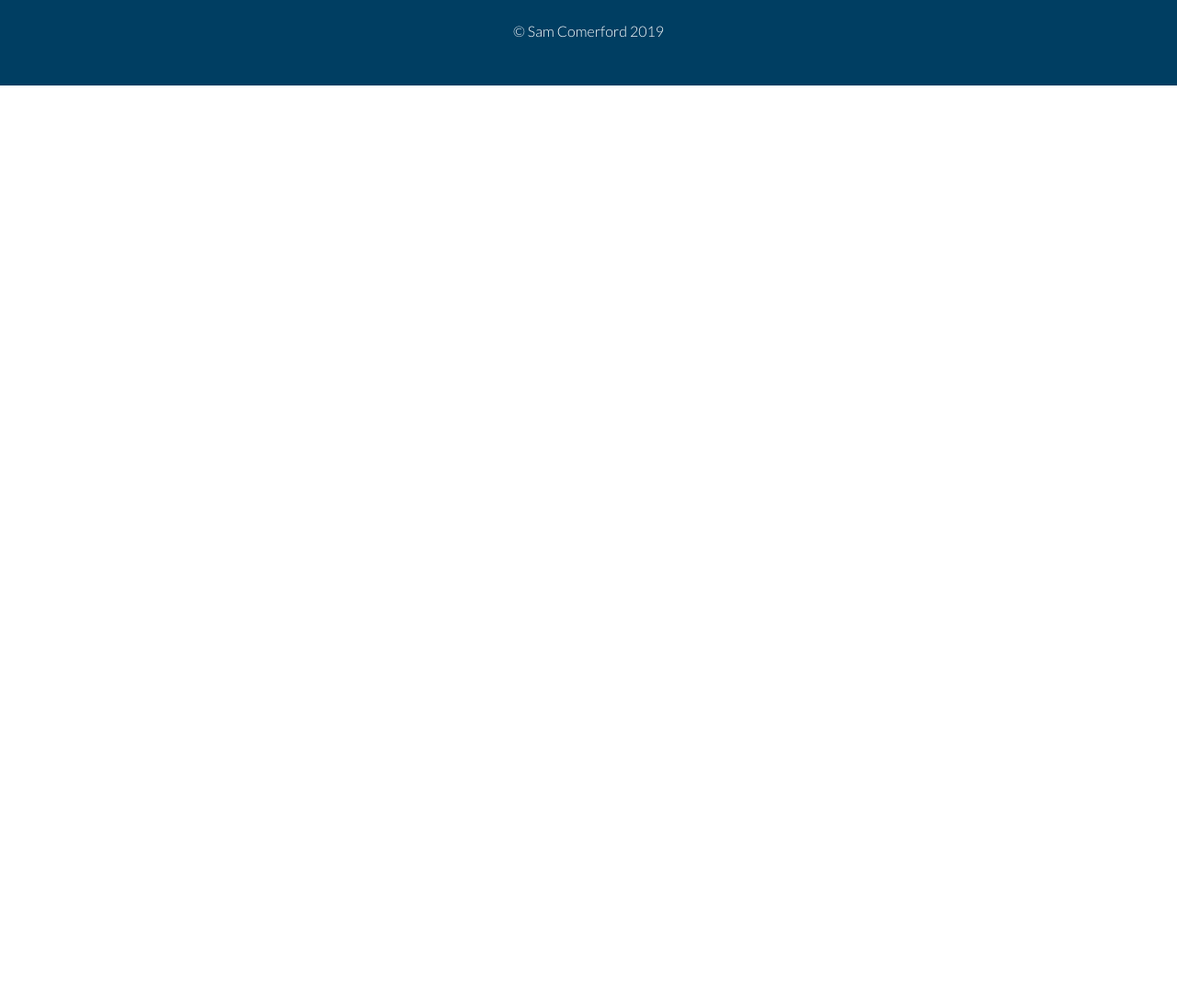
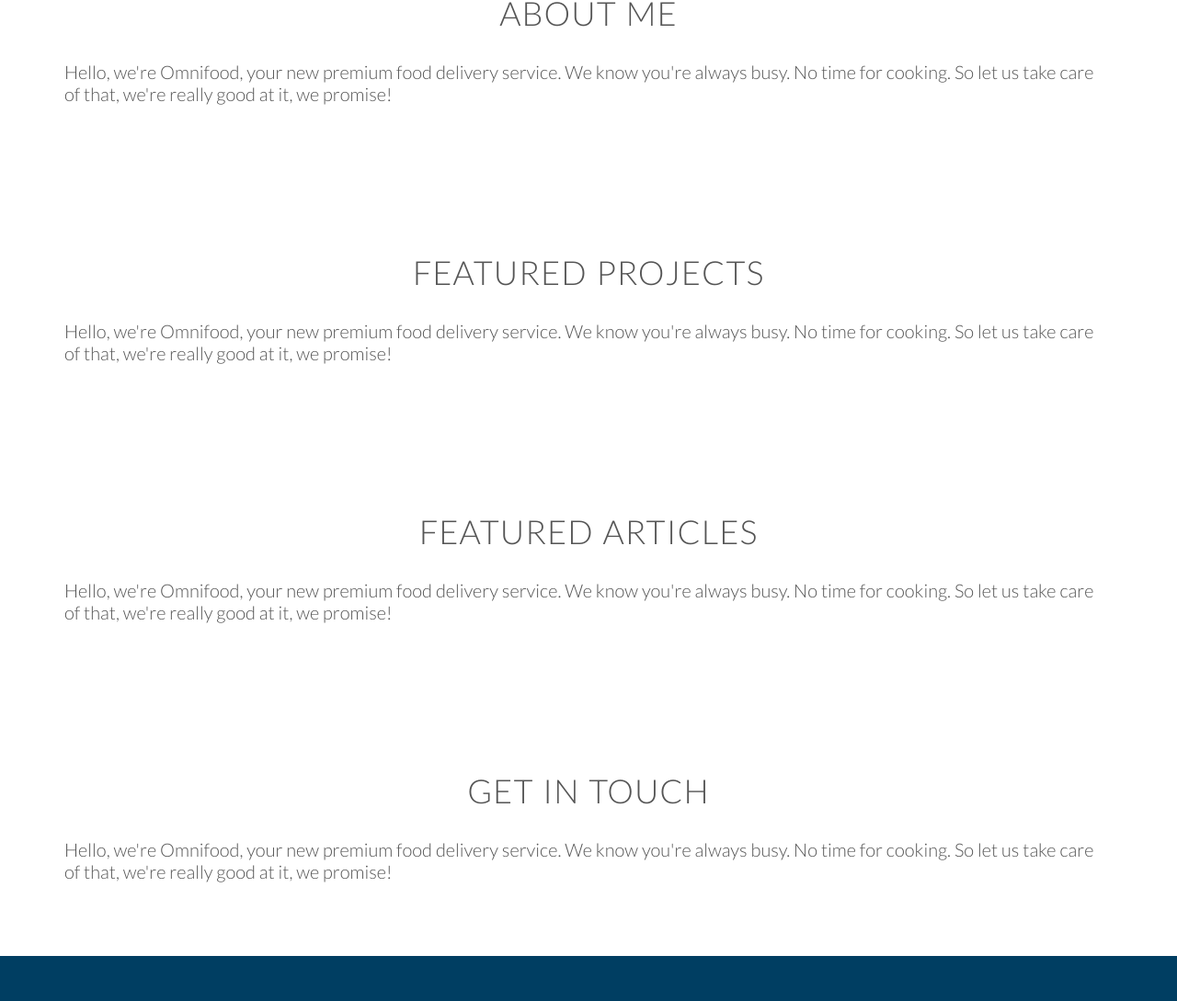
Before and after one commit to samcomma/portfolio-website, a plain HTML site: page index.html in a window 1280 px wide. Shown: the part 888-1977 px from the top of the page at 92% size. Before the commit the page ends 981 px from the top, so only its background shows below. Drawn offline with Linux system fonts and the light colour scheme; files whose address does not match are found by name.

Commit message:
formatting and new sections

```diff
--- a/index.html
+++ b/index.html
@@ -15,6 +15,7 @@
     <header>
       <nav>
         <div class='row'>
+          <div class="col span-4-of-5">
             <ul class='main-nav'>
               <li><a href='#'>About Me</a></li>
               <li><a href='#'>Projects</a></li>
@@ -22,11 +23,56 @@
               <li><a href='#'>Contact</a></li>
             </ul>
           </div>
+          <div class="col span-1-of-5">
+            <ul class="main-nav social-links">
+              <li><a href="#"><i class="ion-social-github"></i></a></li>
+              <li><a href="#"><i class="ion-social-linkedin"></i></a></li>
+              <li><a href="#"><i class="ion-social-googleplus"></i></a></li>
+              <li><a href="#"><i class="ion-social-instagram"></i></a></li>
+            </ul>
+          </div>
+        </div>
       </nav>
       <div class='hero-text-box'>
           <h1>Hey there...<br>My name's Sam</h1>
       </div>
     </header>
+
+    <section class="section-about-me">
+      <div class="row">
+        <h2>About Me</h2>
+        <p class="long-copy">
+          Hello, we're Omnifood, your new premium food delivery service. We know you're always busy. No time for cooking. So let us take care of that, we're really good at it, we promise!
+        </p>
+      </div>
+    </section>
+
+    <section class="section-about-me">
+      <div class="row">
+        <h2>Featured Projects</h2>
+        <p class="long-copy">
+          Hello, we're Omnifood, your new premium food delivery service. We know you're always busy. No time for cooking. So let us take care of that, we're really good at it, we promise!
+        </p>
+      </div>
+    </section>
+
+    <section class="section-about-me">
+      <div class="row">
+        <h2>Featured Articles</h2>
+        <p class="long-copy">
+          Hello, we're Omnifood, your new premium food delivery service. We know you're always busy. No time for cooking. So let us take care of that, we're really good at it, we promise!
+        </p>
+      </div>
+    </section>
+
+    <section class="section-about-me">
+      <div class="row">
+        <h2>Get in Touch</h2>
+        <p class="long-copy">
+          Hello, we're Omnifood, your new premium food delivery service. We know you're always busy. No time for cooking. So let us take care of that, we're really good at it, we promise!
+        </p>
+      </div>
+    </section>
 
     <footer>
       <div class='row'>
@@ -40,8 +86,8 @@
         </div>
         <div class="col span-1-of-2">
           <ul class="social-links">
-            <li><a href="#"><i class="ion-social-facebook"></i></a></li>
-            <li><a href="#"><i class="ion-social-twitter"></i></a></li>
+            <li><a href="#"><i class="ion-social-github"></i></a></li>
+            <li><a href="#"><i class="ion-social-linkedin"></i></a></li>
             <li><a href="#"><i class="ion-social-googleplus"></i></a></li>
             <li><a href="#"><i class="ion-social-instagram"></i></a></li>
           </ul>
--- a/resources/css/style.css
+++ b/resources/css/style.css
@@ -38,16 +38,32 @@ body {
   margin: 0 auto;
 }
 
+section {
+  padding: 80px 0;
+}
+
 /* ----- HEADINGS ----- */
+
+h1,
+h2 {
+    font-weight: 300;
+    text-transform: uppercase;
+}
 
 h1 {
   margin-top: 0;
   margin-bottom: 20px;
-  font-weight: 300;
-  text-transform: uppercase;
   color: #fff;
   font-size: 240%;
   word-spacing: 4px;
+  letter-spacing: 1px;
+}
+
+h2 {
+  font-size: 180%;
+  word-spacing: 2px;
+  text-align: center;
+  margin-bottom: 30px;
   letter-spacing: 1px;
 }
 
@@ -101,6 +117,11 @@ header {
     border-bottom: 2px solid #fff;
 }
 
+.main-nav.social-links li {
+
+  margin-left: 1px;
+}
+
 
 /* ----------------------------------------------- */
 /* FOOTER */
@@ -120,6 +141,7 @@ footer {
 .social-links {
   list-style: none;
   float: right;
+  font-size: 120%;
 }
 
 .footer-nav li,
```
Lines whose indentation alone changed are shown as unchanged.
